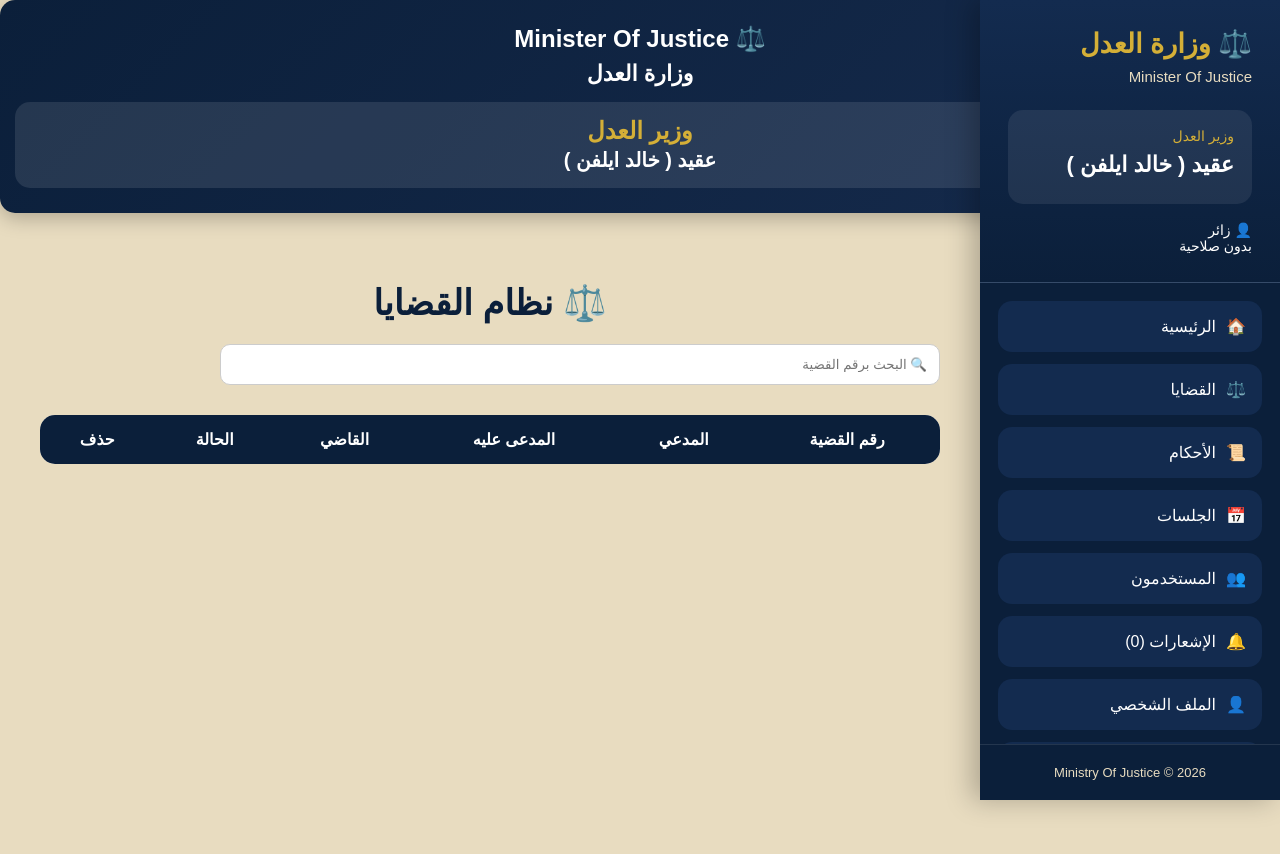
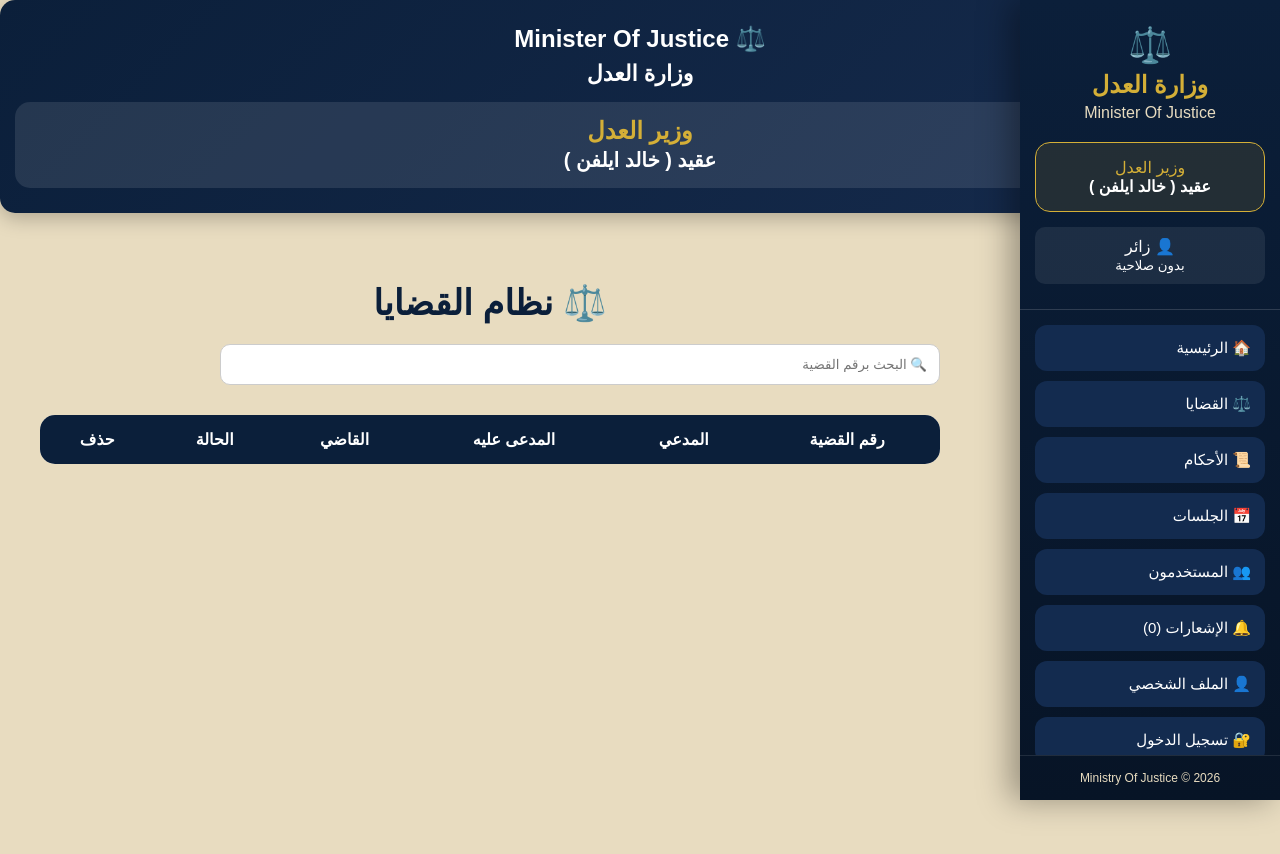
Before and after one commit to 38ed-ma/nice-justice, a Next.js app: page /cases in a window 1280 px wide. Shown: the top 854 px of the page. Built offline with nearby package versions, Linux system fonts and the light colour scheme.

Commit message:
Update Sidebar.tsx

```diff
--- a/app/components/Sidebar.tsx
+++ b/app/components/Sidebar.tsx
@@ -2,33 +2,47 @@
 
 import { useEffect, useState } from "react"
 
-export default function Sidebar() {
 
-  const [user, setUser] = useState<any>(null)
-  const [notifications, setNotifications] = useState(0)
+export default function Sidebar(){
+
+const [user,setUser] = useState<any>(null)
+
+const [notifications,setNotifications] = useState(0)
 
 
-  useEffect(() => {
 
-    const savedUser = localStorage.getItem("user")
+useEffect(()=>{
+
+const savedUser =
+localStorage.getItem("user")
+
 
 if(savedUser){
+
 setUser(JSON.parse(savedUser))
+
 }
 
 
-    const savedNotifications = localStorage.getItem("notifications")
+const savedNotifications =
+localStorage.getItem("notifications")
+
 
 if(savedNotifications){
-      setNotifications(JSON.parse(savedNotifications).length)
+
+setNotifications(
+JSON.parse(savedNotifications).length
+)
+
 }
 
 
-  }, [])
+},[])
 
 
 
-  const menu = [
+
+const menu=[
 
 {
 icon:"🏠",
@@ -82,8 +96,7 @@ export default function Sidebar() {
 
 
 
-
-return (
+return(
 
 <aside
 
@@ -95,11 +108,12 @@ right:0,
 
 top:0,
 
-width:"300px",
+width:"260px",
 
 height:"100vh",
 
-background:"#0B1F3A",
+background:
+"linear-gradient(180deg,#0B1F3A,#071426)",
 
 color:"white",
 
@@ -107,7 +121,7 @@ display:"flex",
 
 flexDirection:"column",
 
-boxShadow:"-8px 0 25px rgba(0,0,0,.25)",
+boxShadow:"-10px 0 30px rgba(0,0,0,.35)",
 
 zIndex:999
 
@@ -117,31 +131,46 @@ zIndex:999
 
 
 
+
 <div
 
 style={{
 
-padding:"28px",
+padding:"25px 15px",
 
-borderBottom:"1px solid rgba(255,255,255,.15)",
+textAlign:"center",
 
-background:
-"linear-gradient(180deg,#132B4F,#0B1F3A)"
+borderBottom:
+"1px solid rgba(255,255,255,.15)"
 
 }}
 
 >
 
 
+<div
+
+style={{
+
+fontSize:"35px"
+
+}}
+
+>
+
+⚖️
+
+</div>
+
+
+
 <h1
 
 style={{
 
-margin:0,
+margin:"5px 0",
 
-fontSize:"27px",
-
-fontWeight:"bold",
+fontSize:"24px",
 
 color:"#D4AF37"
 
@@ -149,19 +178,16 @@ color:"#D4AF37"
 
 >
 
-⚖️ وزارة العدل
+وزارة العدل
 
 </h1>
-
 
 
 <p
 
 style={{
 
-marginTop:"8px",
-
-fontSize:"15px",
+margin:0,
 
 color:"#E8DCC0"
 
@@ -176,29 +202,30 @@ Minister Of Justice
 
 
 
-
 <div
 
 style={{
 
-marginTop:"25px",
+marginTop:"20px",
 
-background:"rgba(255,255,255,.08)",
+background:"rgba(212,175,55,.12)",
+
+border:"1px solid #D4AF37",
 
 borderRadius:"15px",
 
-padding:"18px"
+padding:"15px"
 
 }}
 
 >
 
 
-<div
+<p
 
 style={{
 
-fontSize:"14px",
+margin:0,
 
 color:"#D4AF37"
 
@@ -208,26 +235,49 @@ color:"#D4AF37"
 
 وزير العدل
 
+</p>
+
+
+<strong>
+
+عقيد ( خالد ايلفن )
+
+</strong>
+
+
 </div>
 
 
 
-<h2
+
+<div
 
 style={{
 
-margin:"8px 0",
+marginTop:"15px",
 
-fontSize:"22px"
+background:"rgba(255,255,255,.08)",
+
+padding:"10px",
+
+borderRadius:"10px"
 
 }}
 
 >
 
-عقيد ( خالد ايلفن )
+👤 {user?.username || "زائر"}
 
-</h2>
+<br/>
 
+<small>
+
+{user?.role || "بدون صلاحية"}
+
+</small>
+
+
+</div>
 
 
 </div>
@@ -240,43 +290,16 @@ fontSize:"22px"
 
 style={{
 
-marginTop:"18px",
+padding:"15px",
 
-fontSize:"14px"
+overflowY:"auto",
+
+flex:1
 
 }}
 
 >
 
-👤 {user?.username || "زائر"}
-
-<br/>
-
-{user?.role || "بدون صلاحية"}
-
-</div>
-
-
-
-</div>
-
-
-
-
-
-<div
-
-style={{
-
-flex:1,
-
-padding:"18px",
-
-overflowY:"auto"
-
-}}
-
->
 
 
 {
@@ -288,7 +311,6 @@ menu.map((item)=>(
 
 key={item.link}
 
-
 onClick={()=>window.location.href=item.link}
 
 
@@ -296,11 +318,11 @@ style={{
 
 width:"100%",
 
-padding:"16px",
+padding:"14px",
 
-marginBottom:"12px",
+marginBottom:"10px",
 
-borderRadius:"14px",
+borderRadius:"12px",
 
 border:"none",
 
@@ -308,13 +330,11 @@ background:"#132B4F",
 
 color:"white",
 
-textAlign:"right",
+fontSize:"15px",
 
 cursor:"pointer",
 
-fontSize:"16px",
-
-transition:".25s"
+textAlign:"right"
 
 }}
 
@@ -327,7 +347,6 @@ e.currentTarget.style.background="#D4AF37"
 e.currentTarget.style.color="#111"
 
 }}
-
 
 
 onMouseLeave={(e)=>{
@@ -343,12 +362,9 @@ e.currentTarget.style.color="white"
 >
 
 
-<span style={{marginLeft:"10px"}}>
-
 {item.icon}
 
-</span>
-
+&nbsp;
 
 {item.title}
 
@@ -368,19 +384,20 @@ e.currentTarget.style.color="white"
 
 
 
-<div
+<footer
 
 style={{
 
-padding:"20px",
+padding:"15px",
 
 textAlign:"center",
 
-borderTop:"1px solid rgba(255,255,255,.1)",
+fontSize:"12px",
 
 color:"#E8DCC0",
 
-fontSize:"13px"
+borderTop:
+"1px solid rgba(255,255,255,.1)"
 
 }}
 
@@ -388,8 +405,7 @@ fontSize:"13px"
 
 Ministry Of Justice © 2026
 
-</div>
-
+</footer>
 
 
 
@@ -398,4 +414,5 @@ Ministry Of Justice © 2026
 
 )
 
+
 }
```
Lines whose indentation alone changed are shown as unchanged.
